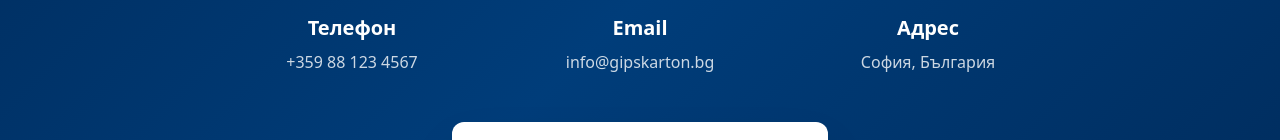
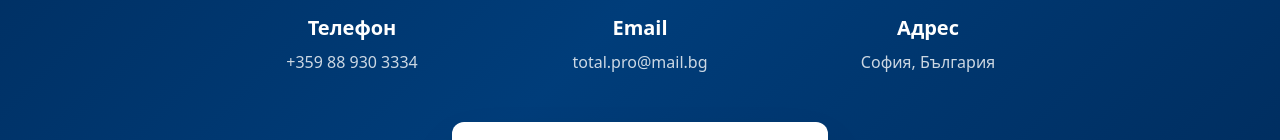
Before and after one commit to MarkVsudo/TotalPro, a React (Vite) app in the folder client/: page /drywall in a window 1280 px wide. Shown: the part 3371-3511 px from the top of the page. Built offline with nearby package versions, Linux system fonts and the light colour scheme.

Commit message:
Changed email and tel

```diff
--- a/client/src/pages/AirConPages/AirConServicesPage.jsx
+++ b/client/src/pages/AirConPages/AirConServicesPage.jsx
@@ -211,17 +211,20 @@ const AirConditioningPage = () => {
             Нашият екип от специалисти е готов да осигури максимален комфорт във
             вашия дом или офис.
           </p>
-
           <div className="grid md:grid-cols-3 gap-8 mb-12">
             <div className="flex flex-col items-center">
               <FaPhone className="mb-4 text-white/80" size={48} />
               <h3 className="text-xl font-bold mb-2">Телефон</h3>
-              <p className="text-white/80">+359 88 123 4567</p>
+              <p className="text-white/80">
+                <a href="tel:+359889303334">+359 88 930 3334</a>
+              </p>
             </div>
             <div className="flex flex-col items-center">
               <FaEnvelope className="mb-4 text-white/80" size={48} />
               <h3 className="text-xl font-bold mb-2">Email</h3>
-              <p className="text-white/80">info@klimatici.bg</p>
+              <p className="text-white/80">
+                <a href="mailto:total.pro@mail.bg">total.pro@mail.bg</a>
+              </p>
             </div>
             <div className="flex flex-col items-center">
               <FaMapMarkerAlt className="mb-4 text-white/80" size={48} />
--- a/client/src/pages/DrywallPage.jsx
+++ b/client/src/pages/DrywallPage.jsx
@@ -309,12 +309,16 @@ const DrywallPage = () => {
             <div className="flex flex-col items-center">
               <FaPhone className="mb-4 text-white/80" size={48} />
               <h3 className="text-xl font-bold mb-2">Телефон</h3>
-              <p className="text-white/80">+359 88 123 4567</p>
+              <p className="text-white/80">
+                <a href="tel:+359889303334">+359 88 930 3334</a>
+              </p>
             </div>
             <div className="flex flex-col items-center">
               <FaEnvelope className="mb-4 text-white/80" size={48} />
               <h3 className="text-xl font-bold mb-2">Email</h3>
-              <p className="text-white/80">info@gipskarton.bg</p>
+              <p className="text-white/80">
+                <a href="mailto:total.pro@mail.bg">total.pro@mail.bg</a>
+              </p>
             </div>
             <div className="flex flex-col items-center">
               <FaMapMarkerAlt className="mb-4 text-white/80" size={48} />
--- a/client/src/pages/ElectricInstallationsPage.jsx
+++ b/client/src/pages/ElectricInstallationsPage.jsx
@@ -311,12 +311,16 @@ const ElectricInstallationsPage = () => {
             <div className="flex flex-col items-center">
               <FaPhone className="mb-4 text-white/80" size={48} />
               <h3 className="text-xl font-bold mb-2">Телефон</h3>
-              <p className="text-white/80">+359 88 123 4567</p>
+              <p className="text-white/80">
+                <a href="tel:+359889303334">+359 88 930 3334</a>
+              </p>
             </div>
             <div className="flex flex-col items-center">
               <FaEnvelope className="mb-4 text-white/80" size={48} />
               <h3 className="text-xl font-bold mb-2">Email</h3>
-              <p className="text-white/80">info@elektro.bg</p>
+              <p className="text-white/80">
+                <a href="mailto:total.pro@mail.bg">total.pro@mail.bg</a>
+              </p>
             </div>
             <div className="flex flex-col items-center">
               <FaMapMarkerAlt className="mb-4 text-white/80" size={48} />
--- a/client/src/pages/FurnitureServicesPage.jsx
+++ b/client/src/pages/FurnitureServicesPage.jsx
@@ -310,12 +310,16 @@ const FurnitureServicesPage = () => {
             <div className="flex flex-col items-center">
               <FaPhone className="mb-4 text-white/80" size={48} />
               <h3 className="text-xl font-bold mb-2">Телефон</h3>
-              <p className="text-white/80">+359 88 123 4567</p>
+              <p className="text-white/80">
+                <a href="tel:+359889303334">+359 88 930 3334</a>
+              </p>
             </div>
             <div className="flex flex-col items-center">
               <FaEnvelope className="mb-4 text-white/80" size={48} />
               <h3 className="text-xl font-bold mb-2">Email</h3>
-              <p className="text-white/80">info@mebeli-pro.bg</p>
+              <p className="text-white/80">
+                <a href="mailto:total.pro@mail.bg">total.pro@mail.bg</a>
+              </p>
             </div>
             <div className="flex flex-col items-center">
               <FaMapMarkerAlt className="mb-4 text-white/80" size={48} />
--- a/client/src/pages/MovingServicesPage.jsx
+++ b/client/src/pages/MovingServicesPage.jsx
@@ -313,12 +313,16 @@ const MovingServicesPage = () => {
             <div className="flex flex-col items-center">
               <FaPhone className="mb-4 text-white/80" size={48} />
               <h3 className="text-xl font-bold mb-2">Телефон</h3>
-              <p className="text-white/80">+359 88 123 4567</p>
+              <p className="text-white/80">
+                <a href="tel:+359889303334">+359 88 930 3334</a>
+              </p>
             </div>
             <div className="flex flex-col items-center">
               <FaEnvelope className="mb-4 text-white/80" size={48} />
               <h3 className="text-xl font-bold mb-2">Email</h3>
-              <p className="text-white/80">info@gipskarton.bg</p>
+              <p className="text-white/80">
+                <a href="mailto:total.pro@mail.bg">total.pro@mail.bg</a>
+              </p>
             </div>
             <div className="flex flex-col items-center">
               <FaMapMarkerAlt className="mb-4 text-white/80" size={48} />
--- a/client/src/pages/PlumbingServicesPage.jsx
+++ b/client/src/pages/PlumbingServicesPage.jsx
@@ -311,12 +311,16 @@ const PlumbingServicesPage = () => {
             <div className="flex flex-col items-center">
               <FaPhone className="mb-4 text-white/80" size={48} />
               <h3 className="text-xl font-bold mb-2">Телефон</h3>
-              <p className="text-white/80">+359 88 123 4567</p>
+              <p className="text-white/80">
+                <a href="tel:+359889303334">+359 88 930 3334</a>
+              </p>
             </div>
             <div className="flex flex-col items-center">
               <FaEnvelope className="mb-4 text-white/80" size={48} />
               <h3 className="text-xl font-bold mb-2">Email</h3>
-              <p className="text-white/80">info@vik-service.bg</p>
+              <p className="text-white/80">
+                <a href="mailto:total.pro@mail.bg">total.pro@mail.bg</a>
+              </p>
             </div>
             <div className="flex flex-col items-center">
               <FaMapMarkerAlt className="mb-4 text-white/80" size={48} />
--- a/client/src/pages/SecurityAlarmEquipmentPage.jsx
+++ b/client/src/pages/SecurityAlarmEquipmentPage.jsx
@@ -313,12 +313,16 @@ const SecurityAlarmEquipmentPage = () => {
             <div className="flex flex-col items-center">
               <FaPhone className="mb-4 text-white/80" size={48} />
               <h3 className="text-xl font-bold mb-2">Телефон</h3>
-              <p className="text-white/80">+359 88 123 4567</p>
+              <p className="text-white/80">
+                <a href="tel:+359889303334">+359 88 930 3334</a>
+              </p>
             </div>
             <div className="flex flex-col items-center">
               <FaEnvelope className="mb-4 text-white/80" size={48} />
               <h3 className="text-xl font-bold mb-2">Email</h3>
-              <p className="text-white/80">info@sot-security.bg</p>
+              <p className="text-white/80">
+                <a href="mailto:total.pro@mail.bg">total.pro@mail.bg</a>
+              </p>
             </div>
             <div className="flex flex-col items-center">
               <FaMapMarkerAlt className="mb-4 text-white/80" size={48} />
--- a/client/src/pages/TilingServicesPage.jsx
+++ b/client/src/pages/TilingServicesPage.jsx
@@ -311,12 +311,16 @@ const TilingServicesPage = () => {
             <div className="flex flex-col items-center">
               <FaPhone className="mb-4 text-white/80" size={48} />
               <h3 className="text-xl font-bold mb-2">Телефон</h3>
-              <p className="text-white/80">+359 88 123 4567</p>
+              <p className="text-white/80">
+                <a href="tel:+359889303334">+359 88 930 3334</a>
+              </p>
             </div>
             <div className="flex flex-col items-center">
               <FaEnvelope className="mb-4 text-white/80" size={48} />
               <h3 className="text-xl font-bold mb-2">Email</h3>
-              <p className="text-white/80">info@plochki-pro.bg</p>
+              <p className="text-white/80">
+                <a href="mailto:total.pro@mail.bg">total.pro@mail.bg</a>
+              </p>
             </div>
             <div className="flex flex-col items-center">
               <FaMapMarkerAlt className="mb-4 text-white/80" size={48} />
@@ -324,7 +328,6 @@ const TilingServicesPage = () => {
               <p className="text-white/80">София, България</p>
             </div>
           </div>
-
           <HashLink
             to="/#contact"
             className="bg-white text-white px-10 py-5 w-max rounded-xl font-semibold text-lg transition-all duration-300 transform hover:scale-105 shadow-2xl flex items-center gap-3 mx-auto group mb-4"
```
